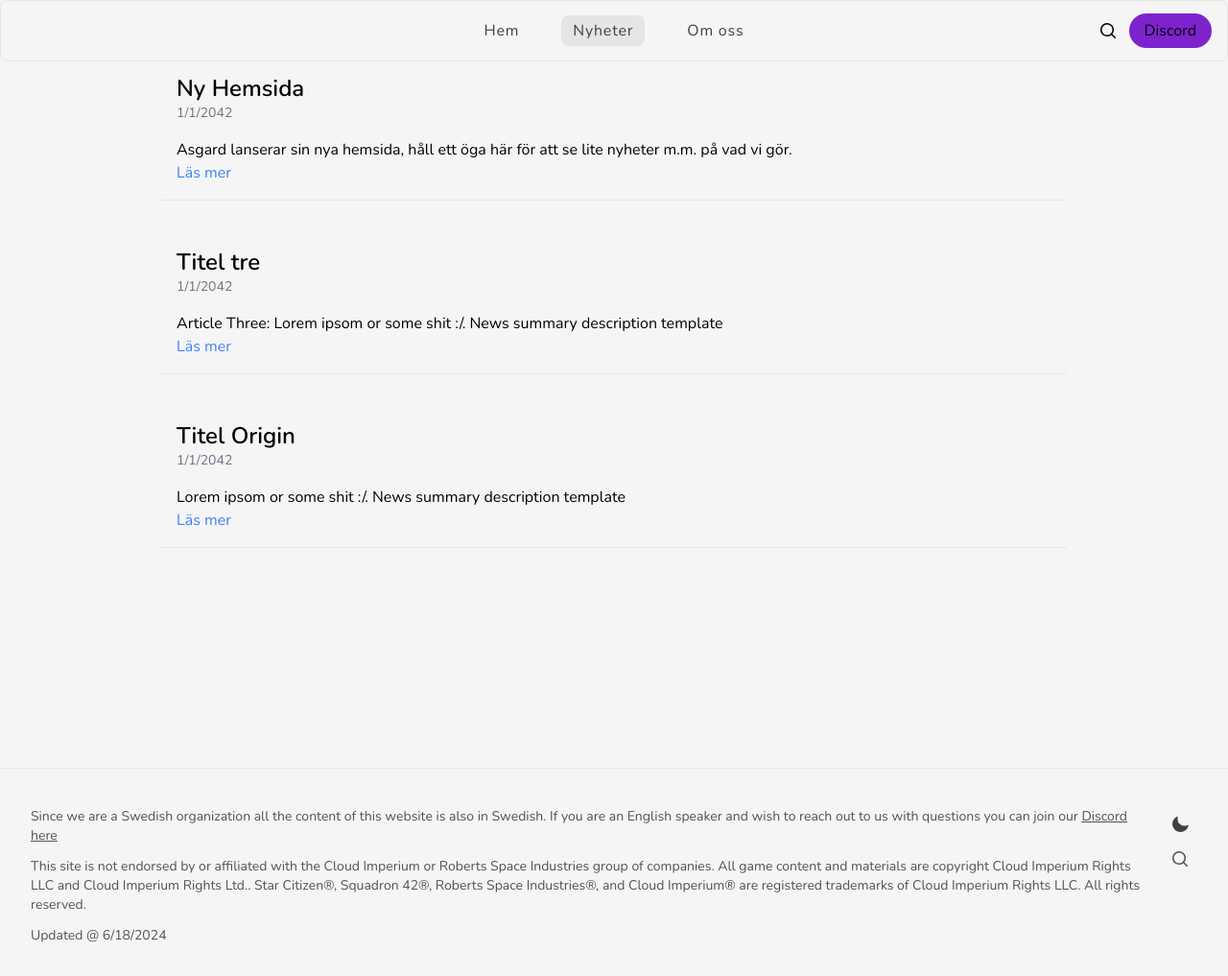
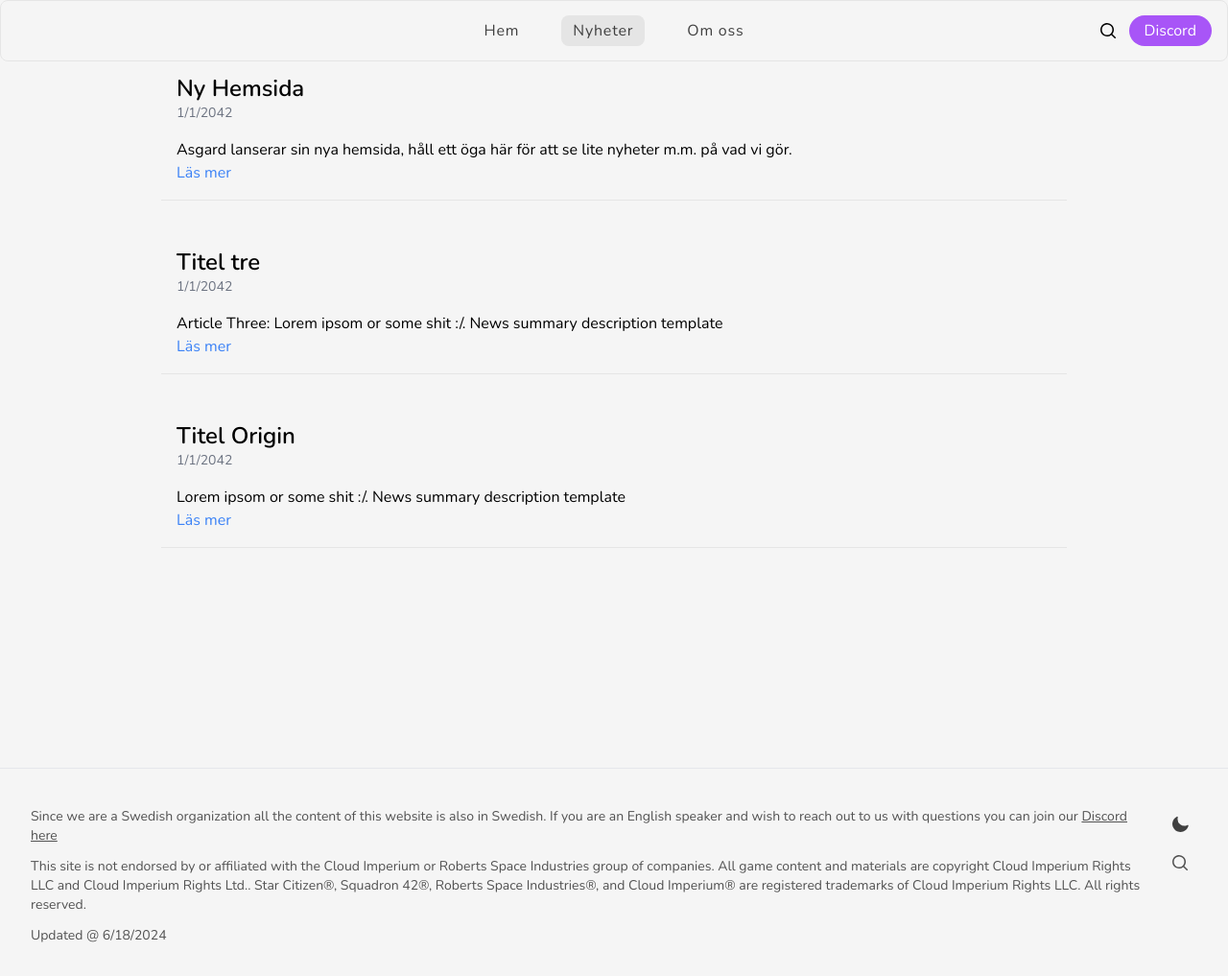
Before and after one commit to Asgard-SC/website, an Astro site: page /news in a window 1280 px wide. Shown: the whole page at 96% size. Built offline with nearby package versions, Linux system fonts and the light colour scheme; Astro itself is replaced by a stand-in of ours.

Commit message:
Color + styling changes

```diff
--- a/src/components/navigation/header.astro
+++ b/src/components/navigation/header.astro
@@ -3,6 +3,7 @@ import Button from '@/components/ui/button.astro'
 import Link from '@/components/ui/link.astro'
 import CommonContainer from '@/components/common/container.astro'
 import NavigationSearch from '@/components/navigation/search.astro'
+import { links as linksConst } from '@/info'
 
 interface Props {
   links: { text: string, href: string }[]
@@ -11,6 +12,7 @@ interface Props {
 const { links } = Astro.props;
 const { pathname } = Astro.url;
 const subpath = pathname.match(/[^/]+/g)
+const discord = linksConst.find(link => link.label.toLowerCase() === 'discord') || { url: '#' };
 ---
 <header class="fixed h-16 inset-x-0 mx-auto bg-neutral-100 dark:bg-neutral-950/90 border border-neutral-200 dark:border-neutral-800 rounded-lg">
   <CommonContainer size="xl" class="flex justify-end lg:justify-between relative">
@@ -32,9 +34,9 @@ const subpath = pathname.match(/[^/]+/g)
         </svg>
       </Button>
     </div>
-    <div class="absolute right-0 top-[13px] flex flex-none flex-wrap content-center pr-3">
+    <div class="absolute right-0 top-[13px] flex flex-none flex-wrap items-center pr-3">
       <NavigationSearch />
-      <Button class="rounded-full px-4 py-1 m-0 mx-1 bg-purple-700">Discord</Button>
+      <Link href={discord.url} class="rounded-full px-4 py-1 m-0 mx-1 text-white bg-purple-500 dark:bg-purple-700 hover:bg-purple-600 dark:hover:bg-purple-900">Discord</Link>
     </div>
   </CommonContainer>
 </header>
--- a/src/layouts/base.astro
+++ b/src/layouts/base.astro
@@ -70,7 +70,7 @@ const discord = linksConst.find(link => link.label.toLowerCase() === 'discord')
 					<p>This site is not endorsed by or affiliated with the Cloud Imperium or Roberts Space Industries group of companies. All game content and materials are copyright Cloud Imperium Rights LLC and Cloud Imperium Rights Ltd.. Star Citizen®, Squadron 42®, Roberts Space Industries®, and Cloud Imperium® are registered trademarks of Cloud Imperium Rights LLC. All rights reserved.</p>
 					<p>Updated @ {new Date().toLocaleDateString()}</p>
 				</div>
-				<div class="flex flex-col">
+				<div class="flex flex-col gap-y-1">
 					<Button class="theme-button block text-neutral-700 dark:text-neutral-300 rounded-lg p-2 m-0">
 						<span class="block dark:hidden animate-[spin_500ms_ease]">
 							<svg xmlns="http://www.w3.org/2000/svg" viewBox="0 0 20 20" fill="currentColor" class="w-5 h-5">
```
